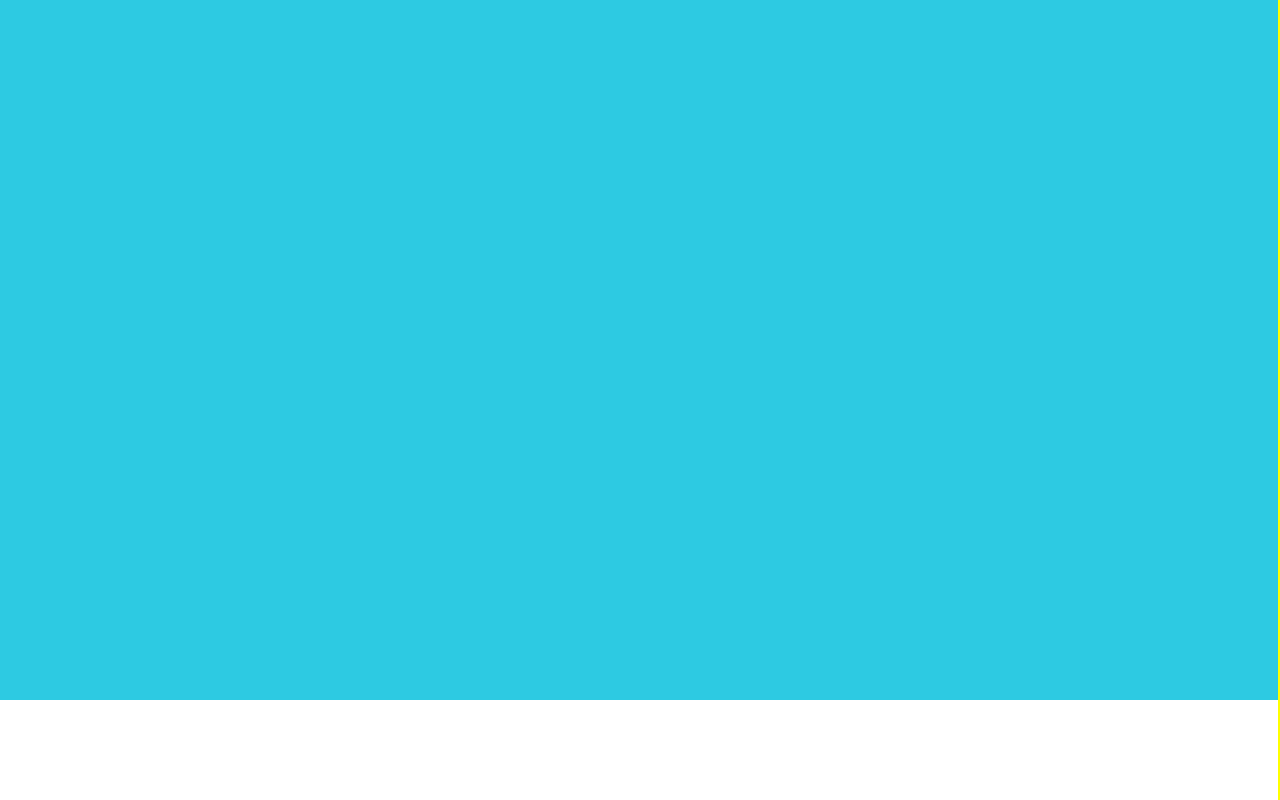
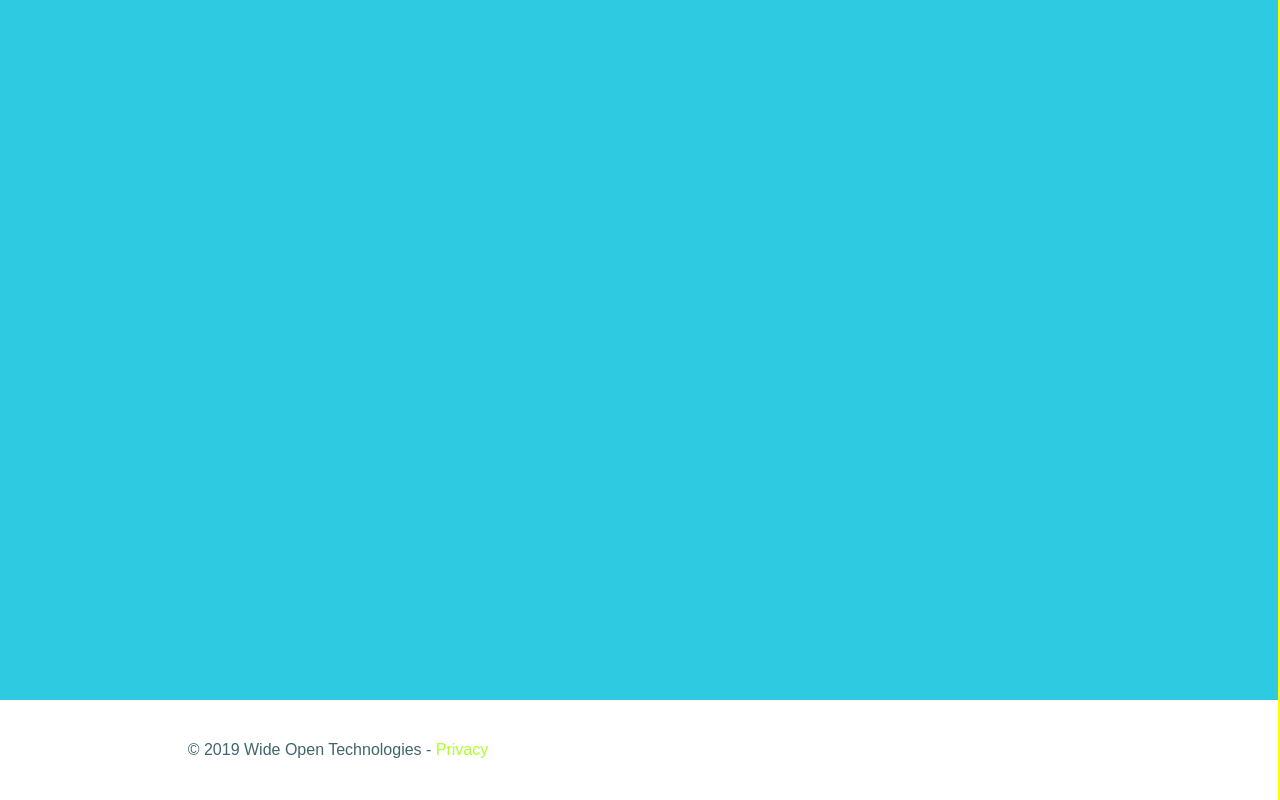
Before and after one commit to EJBarba/BoomCampDay4-ResponsiveDesign, a plain HTML site: page index.html in a window 1280 px wide. Shown: the part 4148-4948 px from the top of the page. Drawn offline with nearby package versions, Linux system fonts and the light colour scheme.

Commit message:
added footer

```diff
--- a/index.css
+++ b/index.css
@@ -351,6 +351,13 @@ div{
     margin-left: -10px;
 }
 
+.footer-wrapper{
+   width: auto;
+   position: absolute;
+   margin-left: -600px;
+   color: #40666c;
+}
+
 @media (max-device-width:767px)  {
     body{
         background-color:pink;
--- a/index.html
+++ b/index.html
@@ -113,7 +113,7 @@
           </div>
     </div>
     <div class="office"></div>
-    <div class="footer"></div>
+    <div class="footer"> <div class="footer-wrapper"><p> © 2019 Wide Open Technologies - <a href="" class="green">Privacy</a></p> </div> </div>
 
 </body>
 </html>
```
